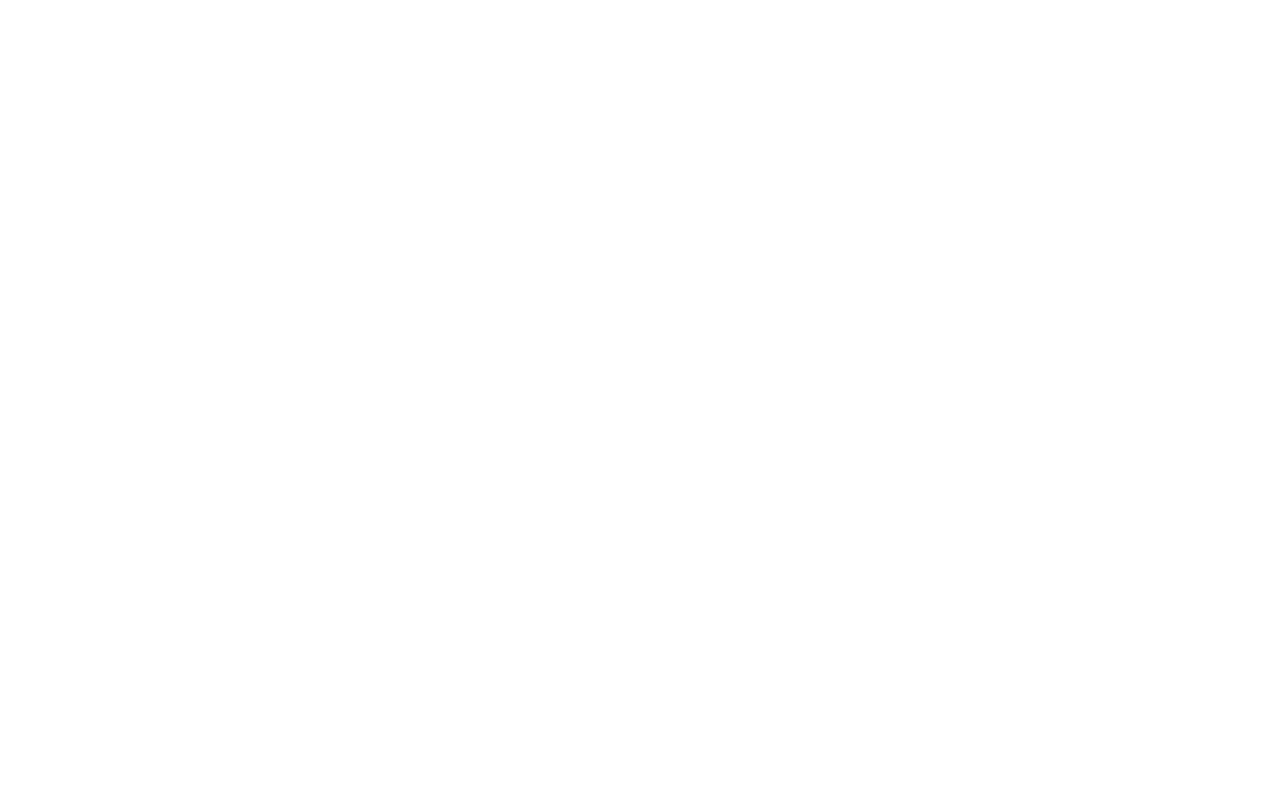
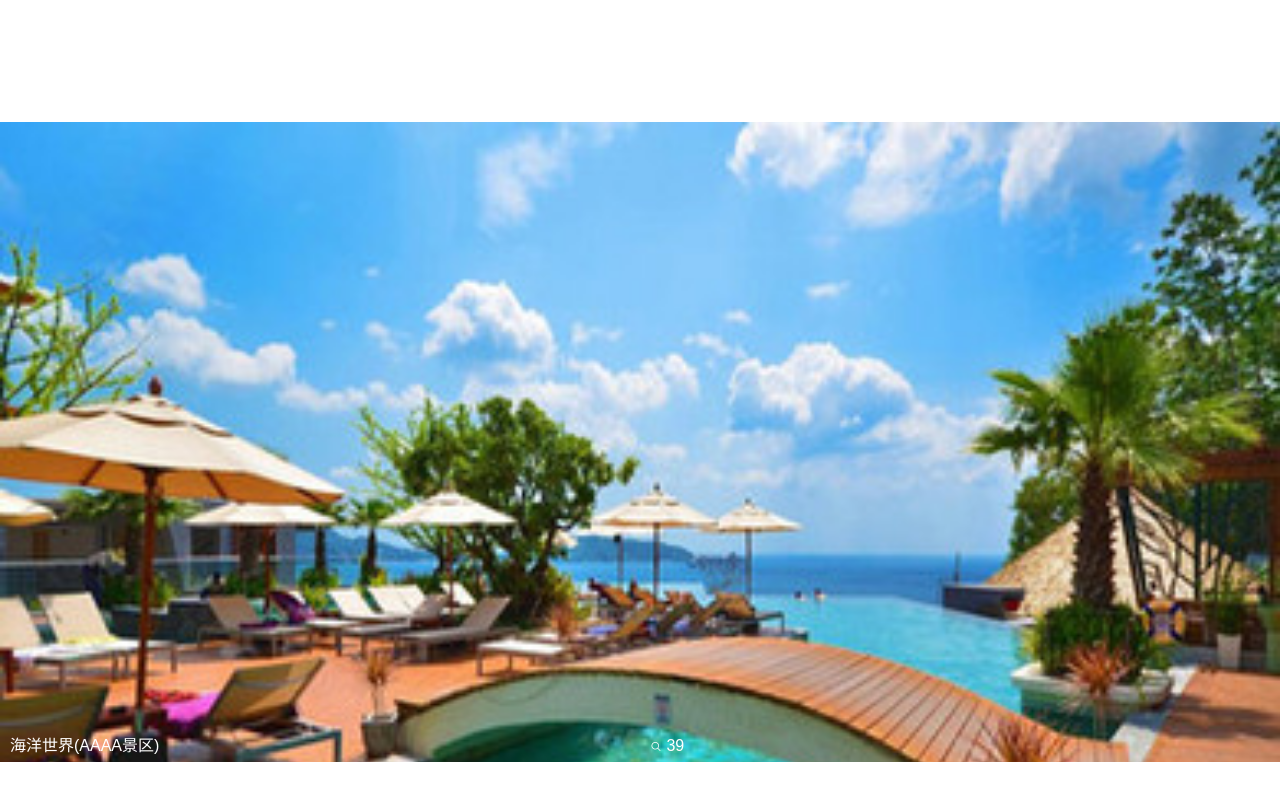
Before and after one commit to sevendrunk/myproject, a Vue app: page /#/detail/1 in a window 1280 px wide. Shown: the part 1418-2218 px from the top of the page. Before the commit the page ends 1540 px from the top, so only its background shows below. Built offline with nearby package versions, Linux system fonts and the light colour scheme; the HTML template or start-up script is replaced by a standard one.

Commit message:
重新提交细节组件

```diff
--- a/src/pages/detail/Detail.vue
+++ b/src/pages/detail/Detail.vue
@@ -2,17 +2,20 @@
   <div>
       <detail-header></detail-header>
       <detail-banner></detail-banner>
+      <detail-list></detail-list>
   </div>
 </template>
 
 <script>
 import DetailHeader from './components/Header'
 import DetailBanner from './components/banner'
+import  DetailList from './components/banner'
 export default{
   name:'Detail',
   components:{
     DetailHeader,
-    DetailBanner
+    DetailBanner,
+    DetailList
   }
 }
 </script>
```
Also changed, not shown: src/pages/detail/components/list.vue (added, +14 -0 lines), src/pages/detail/components/banner.vue (line endings or trailing spaces).
